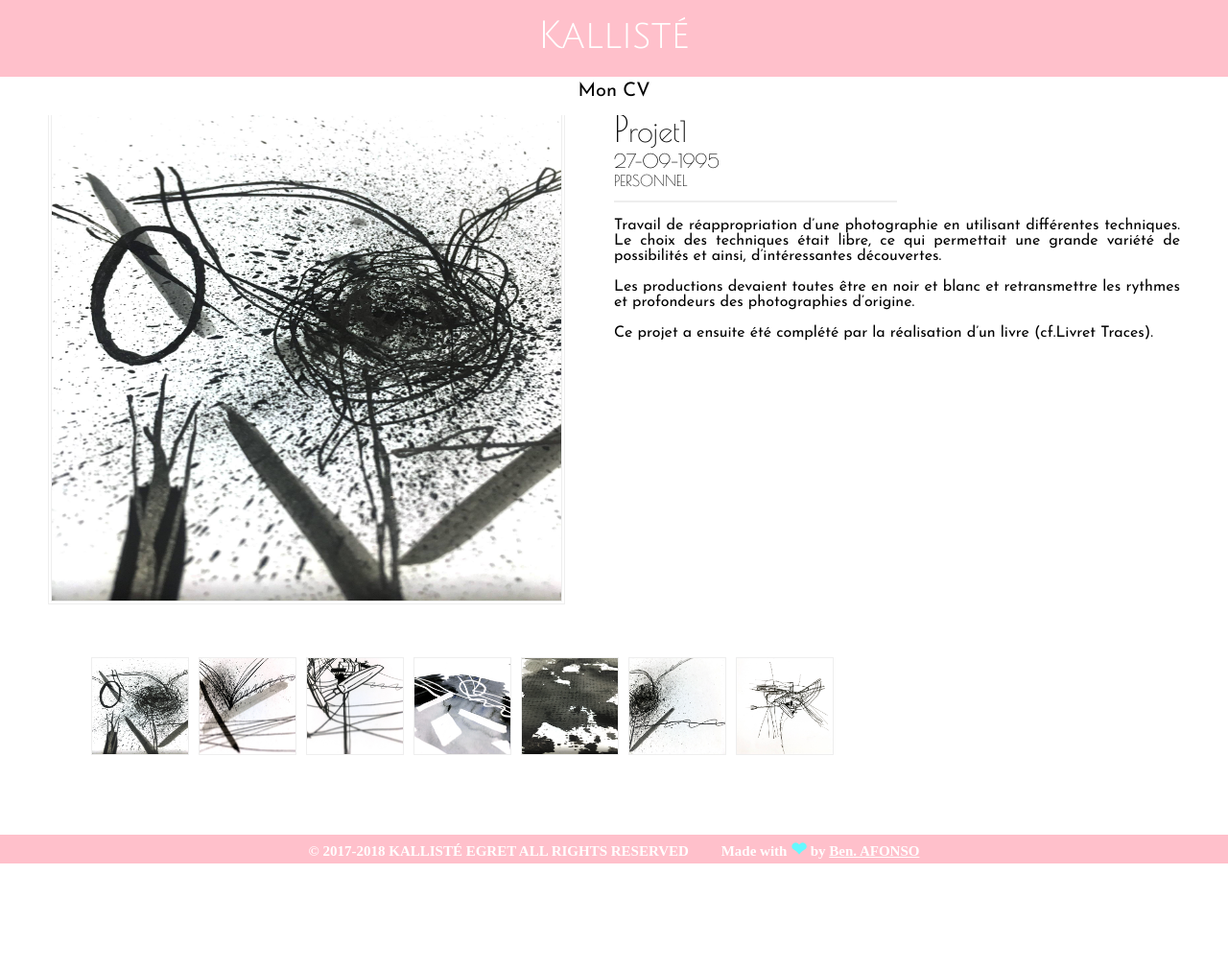
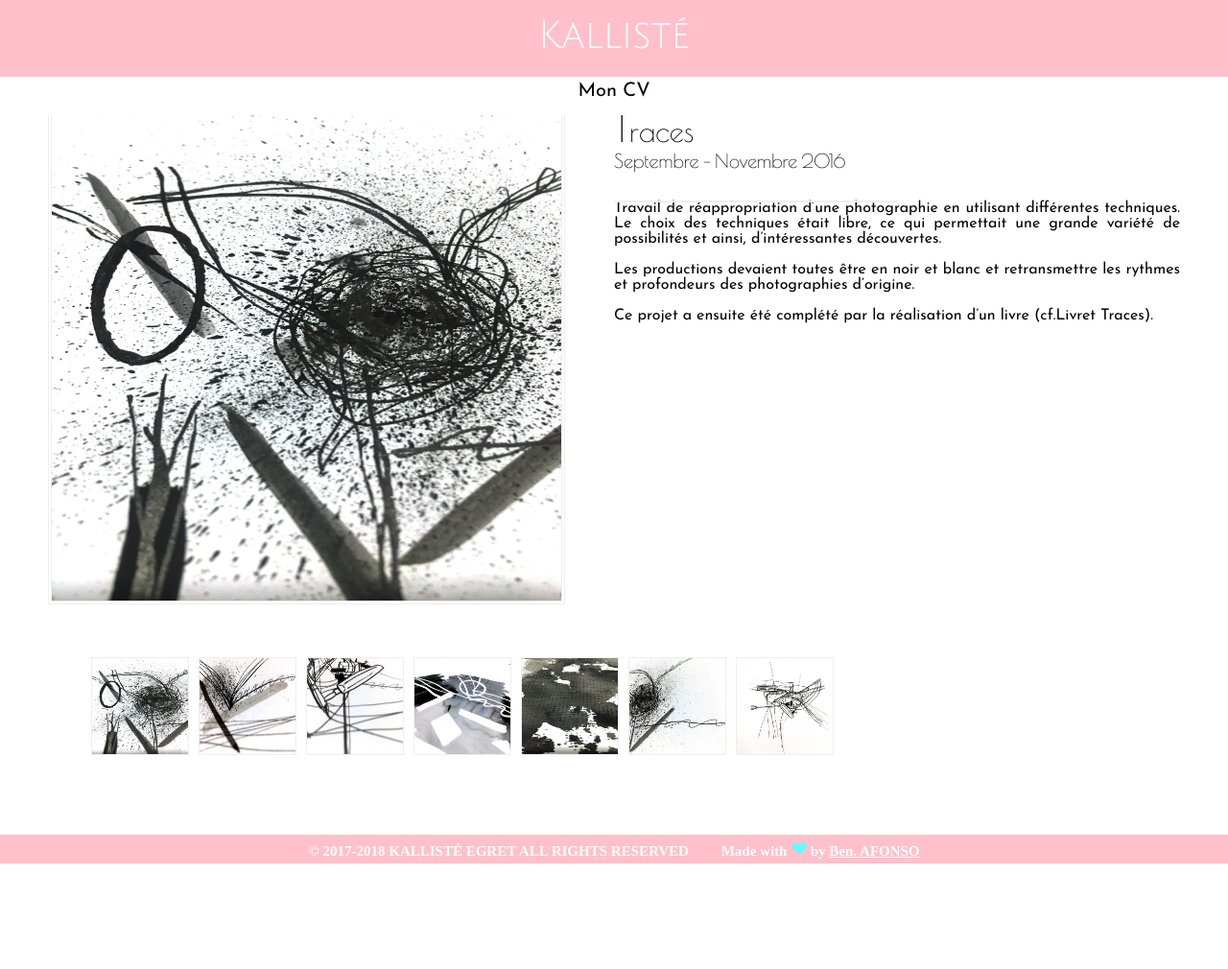
Before and after one commit to kallistegret/kallistegret.github.io, a Jekyll site: the page built from _projects/2016-10-01-Traces.md, in a window 1280 px wide. Shown: the whole page at 96% size. Built offline with Jekyll 4.4.1, drawn with Linux system fonts in a browser that asks for light colours; some web fonts are replaced; a script that is not in the unit is left out.

Commit message:
Update 2016-10-01-Traces.md

```diff
--- a/_projects/2016-10-01-Traces.md
+++ b/_projects/2016-10-01-Traces.md
@@ -1,6 +1,6 @@
 ---
 layout: project
-title: Projet1
+title: Traces
 images:
   - title: "image1"
     url: /images/projects/projet1/1.jpg
@@ -16,8 +16,8 @@ images:
     url: /images/projects/projet1/6.jpg
   - title: "image7"
     url: /images/projects/projet1/7.jpg
-project_date: 27-09-1995
-type: "PERSONNEL"
+project_date: Septembre - Novembre 2016
+type:
 ---
 Travail de réappropriation d'une photographie en utilisant différentes techniques.
 Le choix des techniques était libre, ce qui permettait une grande variété de possibilités et ainsi, d'intéressantes découvertes.
```
